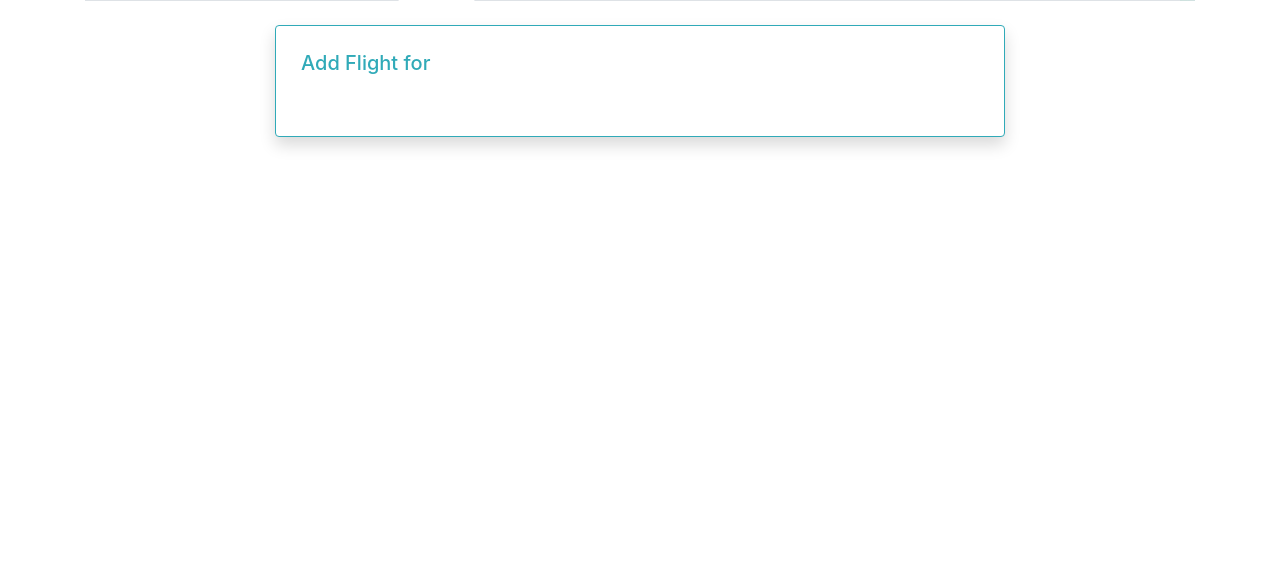
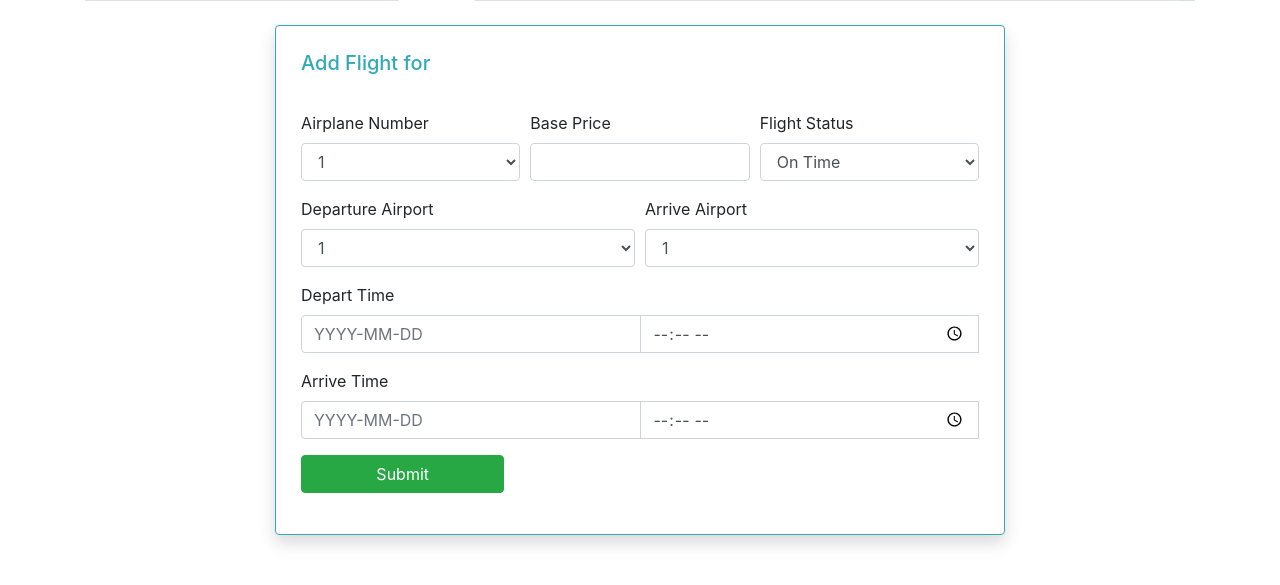
Before and after one commit to Zander-M/Database_Group_Project, a Flask app: template Project/AMS/templates/a/addflights.html in a window 1280 px wide. Shown: the part 187-772 px from the top of the page. Run offline with Flask 2, Linux system fonts and the light colour scheme; the template is opened without the code that fills it: most values are stand-ins (such as "Sample title", 1, 10 or a date in 2020); some libraries are stand-ins or nearby versions.

Commit message:
update add flights

```diff
--- a/Project/AMS/templates/a/addflights.html
+++ b/Project/AMS/templates/a/addflights.html
@@ -16,6 +16,87 @@
                 </div>
                 {% endif %}
                 {% endwith %}
+                <form action="#" method="POST">
+                    <div class="form-row">
+                        <div class="col">
+                            <div class="form-group">
+                                <label for="ap_id">Airplane Number</label>
+                                <select class="form-control" name="airplane_id" id="ap_id" required>
+                                    {% for airplane in airplanes %}
+                                    <option value="{{airplane[0]}}">{{airplane[0]}}</option>
+                                    {% endfor%}
+                                </select>
+                            </div>
+                        </div>
+                        <div class="col">
+                            <div class="form-group">
+                                <label for="bp">Base Price</label>
+                                <input class="form-control" type="number" id="bp" name="base_price" required>
+                            </div>
+                        </div>
+
+                        <div class="col">
+                            <div class="form-group">
+                                <label for="status">Flight Status</label>
+                                <select class="form-control" name="flight_status" id="status" required>
+                                    <option value="0">On Time</option>
+                                    <option value="1">Delayed</option>
+                                </select>
+                            </div>
+                        </div>
+                    </div>
+                    <div class="form-row">
+                        <div class="col">
+                            <div class="form-group">
+                                <label for="da">Departure Airport</label>
+                                <select class="form-control" name="dept_airport" id="da" required>
+                                    {% for airport in airports %}
+                                    <option value="{{airport[0]}}">{{airport[0]}}</option>
+                                    {% endfor %}
+                                </select>
+                            </div>
+                        </div>
+                        <div class="col">
+                            <div class="form-group">
+                                <label for="aa">Arrive Airport</label>
+                                <select class="form-control" name="arrv_airport" id="aa" required>
+                                    {% for airport in airports %}
+                                    <option value="{{airport[0]}}">{{airport[0]}}</option>
+                                    {% endfor %}
+                                </select>
+                            </div>
+                        </div>
+                    </div>
+                    <div class="form-group">
+                        <label for="dt">Depart Time</label>
+                        <div class="input-group mb-2 mr-sm-2" id="dt">
+                            <input class="form-control" id="dtpicker" type="text" name="dept_date" required placeholder="YYYY-MM-DD">
+                            <input class="form-control" type="time" name="dept_time" required>
+                            <script>
+                                $('#dtpicker').datepicker({
+                                    autoclose: true,
+                                    todayHighlight: true,
+                                    format: 'yyyy-mm-dd'
+                                });
+                            </script>
+                        </div>
+                    </div>
+                    <div class="form-group">
+                        <label for="at">Arrive Time</label>
+                        <div class="input-group mb-2 mr-sm-2" id="at">
+                            <input class="form-control" id="atpicker" type="text" name="arrv_date" required placeholder="YYYY-MM-DD">
+                            <input class="form-control" type="time" name="arrv_time" required>
+                            <script>
+                                $('#atpicker').datepicker({
+                                    autoclose: true,
+                                    todayHighlight: true,
+                                    format: 'yyyy-mm-dd'
+                                });
+                            </script>
+                        </div>
+                    </div>
+                    <input class="btn btn-success" type="submit" value="Submit" style="width: 30%">
+                </form>
             </div>
         </div>
         <div class="col-lg-2"></div>
```
